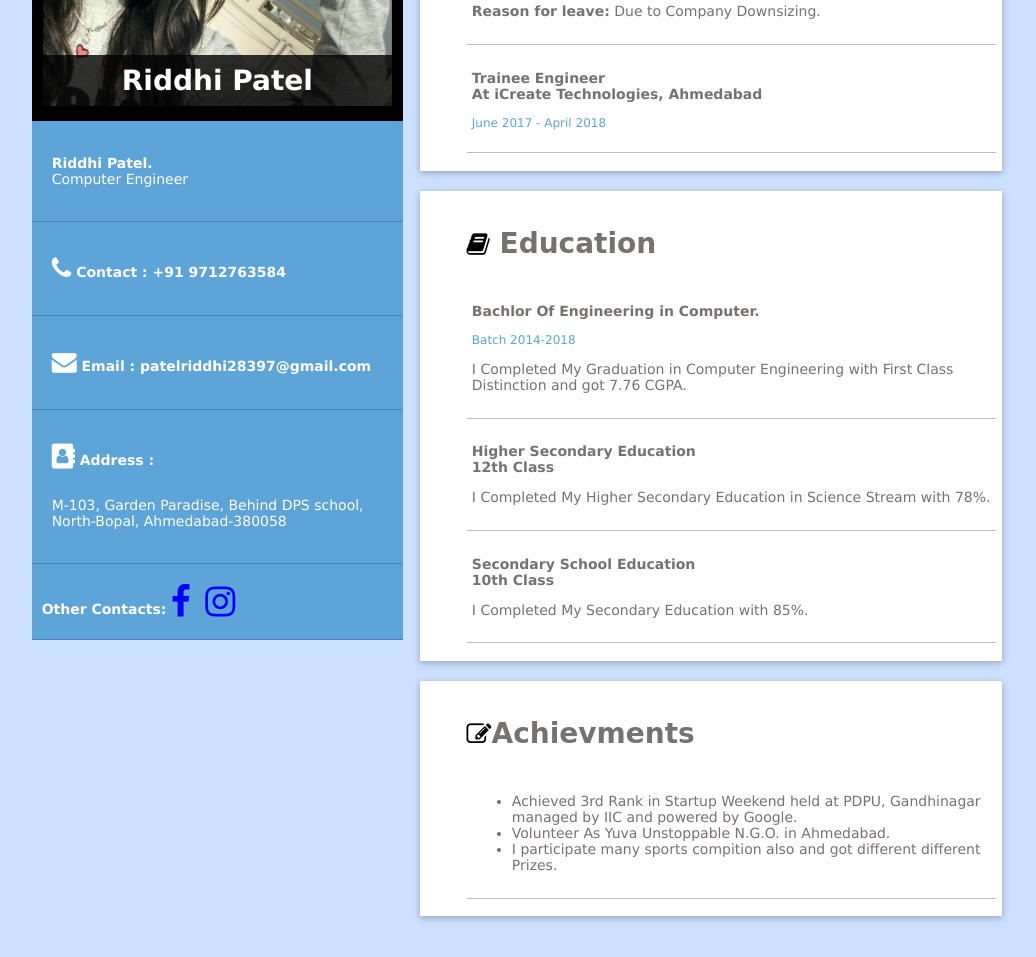
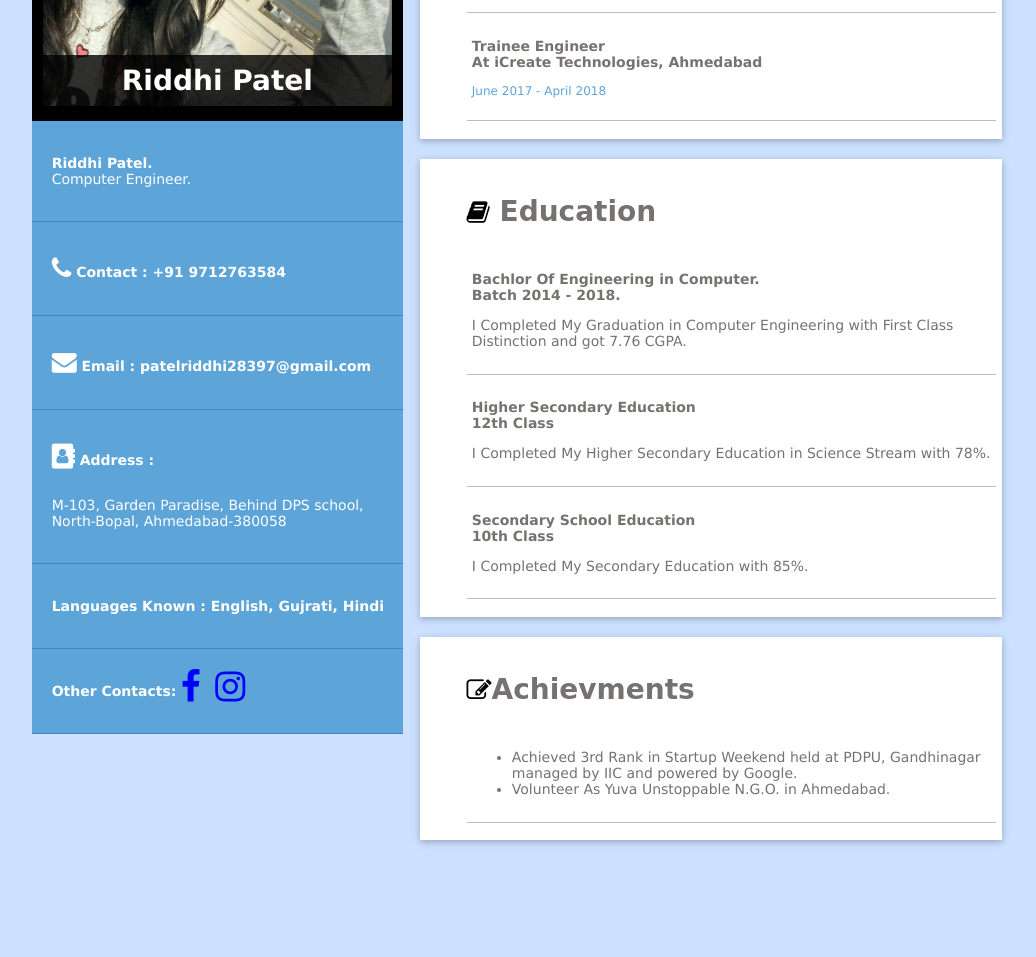
Before and after one commit to riddhi397/riddhi397.github.io, a plain HTML site: page index.html in a window 1280 px wide. Shown: the part 312-1269 px from the top of the page, without its empty margins (113-1149 px from the left). After the commit the page ends 1193 px from the top, so only its background shows below. Drawn offline with Linux system fonts and the light colour scheme; files whose address does not match are found by name; a web font is replaced by a local one.

Commit message:
Update index.html

```diff
--- a/index.html
+++ b/index.html
@@ -7,22 +7,18 @@
 	<link rel="stylesheet" type="text/css" href="css/style.css">
 </head>
 <body>
+
 	<div class="container">
 		<div class="sidebar">
 			<div class="sidebar-top">
 			<div class="profileBox">
-				<img class="profile-image" src="riddhi2.JPG">
+				<img class="profile-image" src="C:\Users\Tiger\Desktop\canada\riddhi2.JPG">
 				<h1 class="name">Riddhi Patel</h1>
 			</div>
-				<div class="profile-basic">
-
-					<!-- <h1 class="name">Riddhi Patel</h1> -->
-					<!-- <h4 class="designation"> student </h4> -->
-				</div>
 			</div>
 			<div class="profile-info">
 
-				<p><b>Riddhi Patel.</b> <br/>Computer Engineer</p>
+				<p><b>Riddhi Patel.</b> <br/>Computer Engineer.</p>
 			</div>
 			<div class="profile-info">
 				<p class="key"><i class="fa fa-phone" aria-hidden="true"></i> Contact : +91 9712763584 </p>
@@ -37,7 +33,11 @@
 				<p class="value" >M-103, Garden Paradise, Behind DPS school, North-Bopal, Ahmedabad-380058</p>
 			</div>
 			<div class="profile-info">
-				<b>Other Contacts:</b>
+				<p class="key" >Languages Known : English, Gujrati, Hindi</p>
+			</div>
+
+			<div class="profile-info">
+				<p class="key">Other Contacts:</p>
 				<a class="social-media" href="https://www.facebook.com/photo.php?fbid=1695767720657897&set=a.1396431950591477.1073741826.100006740563201&type=3&source=11" target="_blank" ><i class="fa fa-facebook" aria-hidden="true"></i> </a>
 				<a class="social-media" href="https://www.instagram.com/_ridds_/?hl=en" target="_blank" ><i class="fa fa-instagram" aria-hidden="true"></i> </a>
 			</div>
@@ -56,25 +56,22 @@
 					<p class="sub-heading">IT-Traineer <br> At Apollo Medskills Ltd, Ahmedabad
 </p>
 					<p class="duration">Auguest 2017 - November 2017</p>
-					<p><b>Reason for leave:</b> Due to Company Downsizing.</p>
+					<!--<p><b>Reason for leave:</b> Due to Company Downsizing.</p>-->
 
 				</div>
 				<div class="info">
 					<p class="sub-heading">Trainee Engineer <br> At iCreate Technologies, Ahmedabad</p>
 					<p class="duration">June 2017 - April 2018 </p>
 					</div>
-
-
-
 			</div>
 
 
 			<div class="education">
 				<h1 class="heading"><i class="fa fa-book" aria-hidden="true"></i> Education</h1>
 				<div class="info">
-					<p class="sub-heading">Bachlor Of Engineering in Computer.
+					<p class="sub-heading">Bachlor Of Engineering in Computer. <br> Batch 2014 - 2018.
 </p>
-					<p class="duration">Batch 2014-2018</p>
+					<!--<p class="duration">Batch 2014-2018</p>-->
 					<p>I Completed My Graduation in Computer Engineering with First Class Distinction and got 7.76 CGPA.</p>
 				</div>
 				<div class="info">
@@ -101,10 +98,7 @@ IIC and powered by Google.
 						<li>
 							Volunteer As Yuva Unstoppable N.G.O. in Ahmedabad.
 						</li>
-						<li>
-							I participate many sports compition also and got different different Prizes.
 
-						</li>
 					</ul>
 				</div>
 			</div>
```
